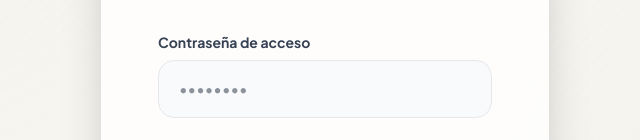
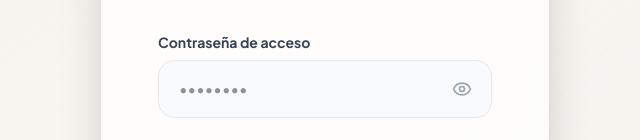
Before and after one commit to maycolTar321/suavecito-encuesta, a Next.js app: page /admin/login in a window 1280 px wide. Shown: the part 379-519 px from the top of the page, without its empty margins (315-955 px from the left). Built offline with nearby package versions, Linux system fonts and the light colour scheme.

Commit message:
Add files via upload

```diff
--- a/app/admin/actions.ts
+++ b/app/admin/actions.ts
@@ -5,8 +5,8 @@ import { redirect } from 'next/navigation';
 
 export async function loginAction(prevState: any, formData: FormData) {
   const password = formData.get('password');
-  // Simple password check (You should ideally use environment variables for passwords)
-  if (password === 'Suavecito2026*') {
+  // Simple password check
+  if (password === 'admin2026') {
     (await cookies()).set('suavecito_auth', 'authenticated', {
       httpOnly: true,
       secure: process.env.NODE_ENV === 'production',
--- a/app/admin/login/page.tsx
+++ b/app/admin/login/page.tsx
@@ -1,11 +1,13 @@
 'use client';
 
-import { useActionState } from 'react';
+import { useActionState, useState } from 'react';
 import { loginAction } from '../actions';
 import Image from 'next/image';
+import { Eye, EyeOff } from 'lucide-react';
 
 export default function LoginPage() {
   const [state, formAction, pending] = useActionState(loginAction, null);
+  const [showPassword, setShowPassword] = useState(false);
 
   return (
     <main className="flex min-h-screen items-center justify-center bg-brand-light p-6 relative overflow-hidden">
@@ -23,13 +25,22 @@ export default function LoginPage() {
         <form action={formAction} className="space-y-6">
           <div>
             <label className="block text-sm font-bold text-gray-700 mb-2">Contraseña de acceso</label>
-            <input
-              type="password"
-              name="password"
-              placeholder="••••••••"
-              className="w-full px-5 py-4 rounded-2xl bg-gray-50 border border-gray-200 focus:outline-none focus:ring-4 focus:ring-brand-sage-light focus:border-brand-sage transition-all text-gray-800"
-              required
-            />
+            <div className="relative">
+              <input
+                type={showPassword ? "text" : "password"}
+                name="password"
+                placeholder="••••••••"
+                className="w-full pl-5 pr-12 py-4 rounded-2xl bg-gray-50 border border-gray-200 focus:outline-none focus:ring-4 focus:ring-brand-sage-light focus:border-brand-sage transition-all text-gray-800"
+                required
+              />
+              <button
+                type="button"
+                onClick={() => setShowPassword(!showPassword)}
+                className="absolute right-4 top-1/2 -translate-y-1/2 text-gray-400 hover:text-gray-600 focus:outline-none transition-colors p-1"
+              >
+                {showPassword ? <EyeOff className="w-5 h-5" /> : <Eye className="w-5 h-5" />}
+              </button>
+            </div>
           </div>
 
           {state?.error && (
--- a/app/admin/page.tsx
+++ b/app/admin/page.tsx
@@ -4,7 +4,7 @@ import DashboardClient from './DashboardClient';
 import { cookies } from 'next/headers';
 import { connection } from 'next/server';
 
-const GOOGLE_SCRIPT_URL = "https://script.google.com/macros/s/AKfycbzKhLkLp1wSWgIEuMuU66bfGrbLJuK1A8CAtRnJji56GgS5sCduchjerC3n80Re9lp-/exec";
+const GOOGLE_SCRIPT_URL = "https://script.google.com/macros/s/AKfycbxx-Pj-sHtAInvRrxyneiBVufrUXuauatgLG4dZspSGxKJDmd1SKM7YoAgYhjomJpWT/exec";
 
 export default async function AdminDashboardPage() {
   await connection(); // Opt into dynamic rendering in Next.js 16+
--- a/app/encuesta/page.tsx
+++ b/app/encuesta/page.tsx
@@ -8,7 +8,7 @@ import { CheckCircle2, ChevronRight, ChevronLeft, ShieldCheck, Baby, Heart } fro
 import { motion, AnimatePresence } from "framer-motion";
 import Link from "next/link";
 
-const GOOGLE_SCRIPT_URL = "https://script.google.com/macros/s/AKfycbzKhLkLp1wSWgIEuMuU66bfGrbLJuK1A8CAtRnJji56GgS5sCduchjerC3n80Re9lp-/exec";
+const GOOGLE_SCRIPT_URL = "https://script.google.com/macros/s/AKfycbxx-Pj-sHtAInvRrxyneiBVufrUXuauatgLG4dZspSGxKJDmd1SKM7YoAgYhjomJpWT/exec";
 
 export default function EncuestaApp() {
   const [grupo, setGrupo] = useState<"A" | "B" | null>(null);
```
